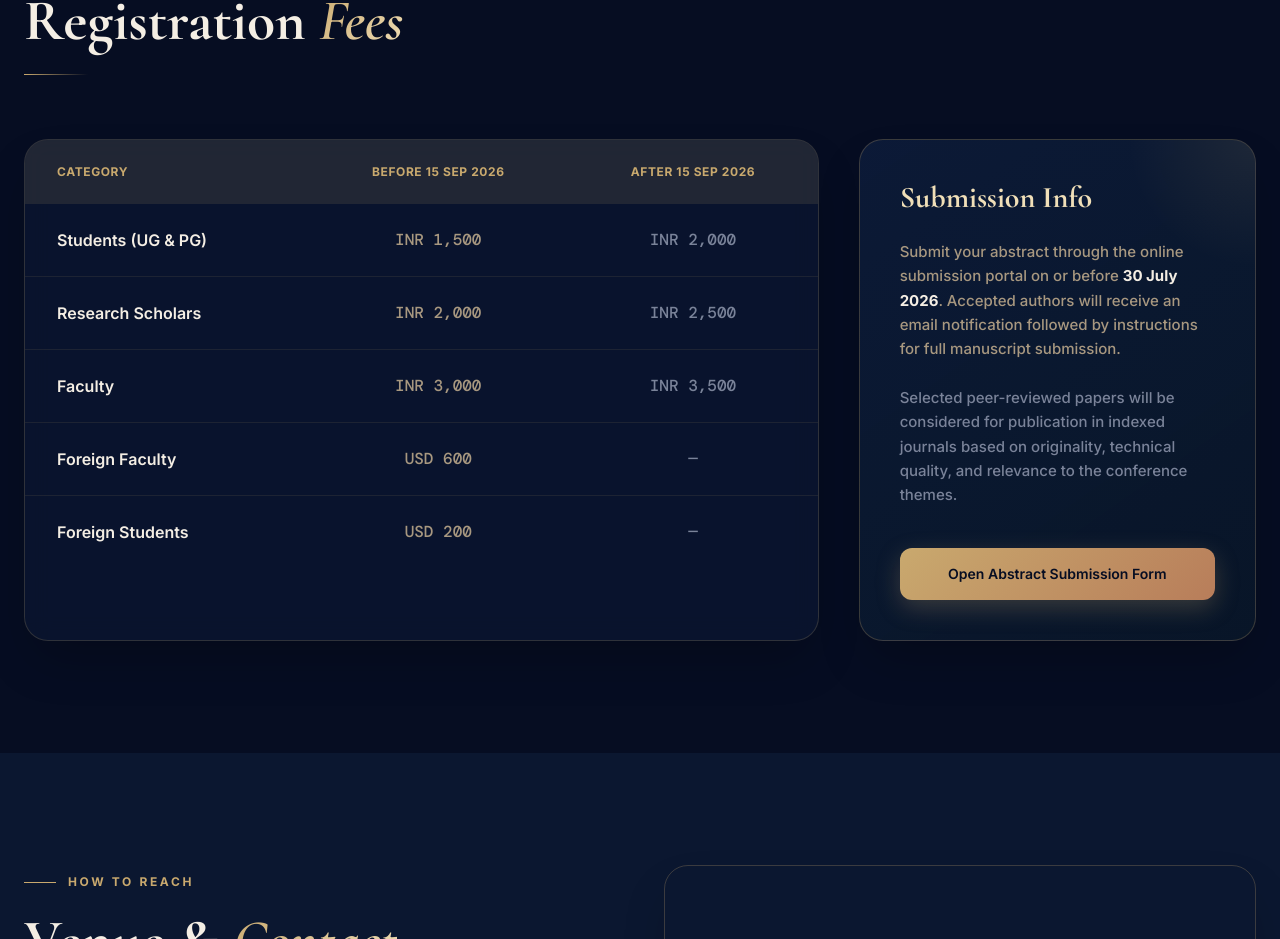
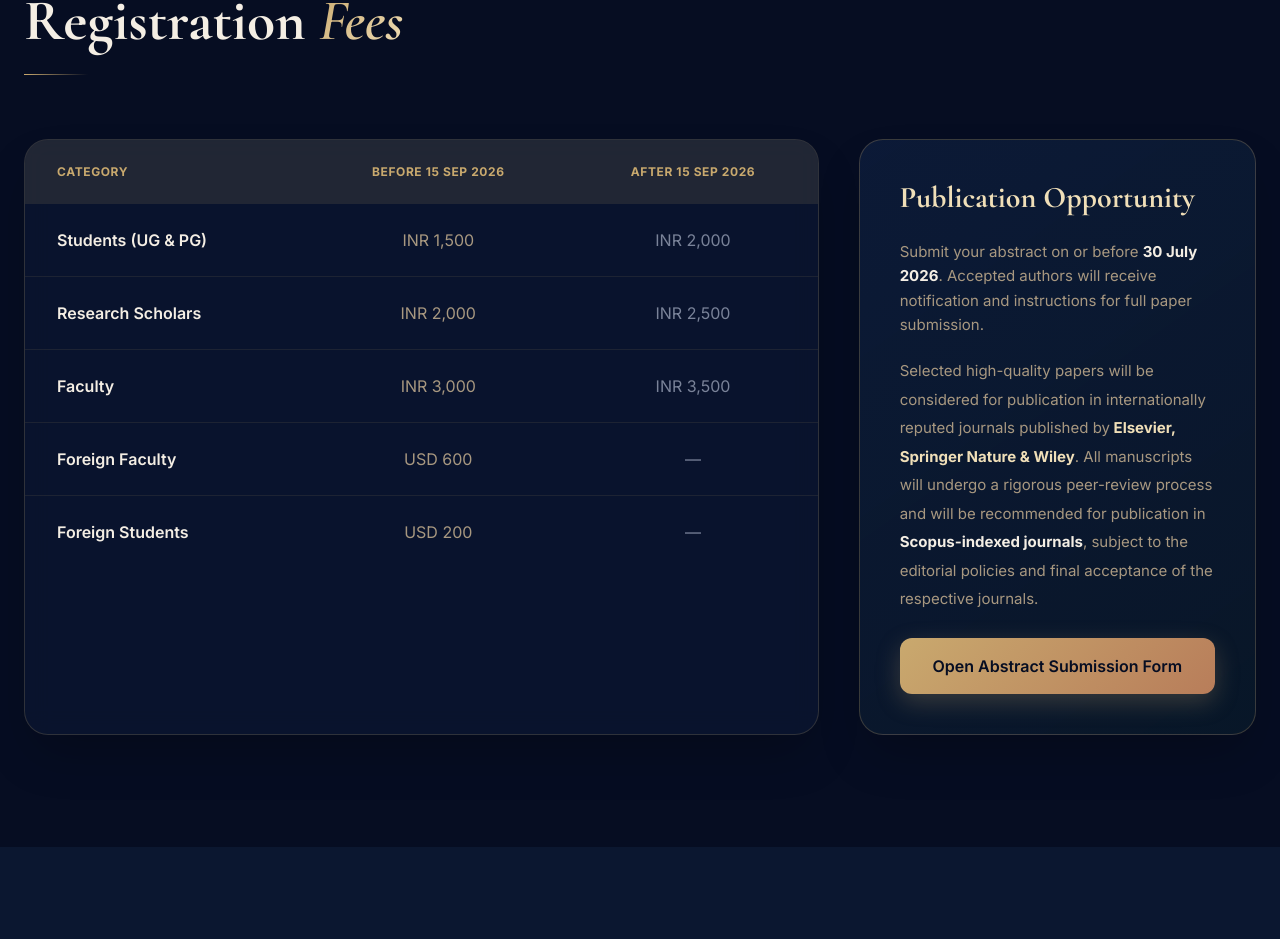
Before and after one commit to vkrm03/icabdai2026, a React (Vite) app: page / in a window 1280 px wide. Shown: the part 7614-8553 px from the top of the page. Built offline with nearby package versions, Linux system fonts and the light colour scheme; grey boxes are pictures that could not be loaded.

Commit message:
publising added

```diff
--- a/src/components/Registration.jsx
+++ b/src/components/Registration.jsx
@@ -6,6 +6,11 @@ const rows = [
   { category: "Foreign Students", early: "USD 200", late: "—" },
 ];
 
+const publishers = [
+  "Elsevier",
+  "Springer Nature",
+  "Wiley",
+];
 export default function Registration() {
   return (
     <section
@@ -14,7 +19,6 @@ export default function Registration() {
       style={{ background: "#060d22" }}
     >
       <div className="relative mx-auto max-w-7xl">
-        {/* Section Heading */}
         <div className="mb-16">
           <p
             className="inline-flex items-center gap-3 mb-4 text-xs font-bold uppercase tracking-[0.22em]"
@@ -23,11 +27,12 @@ export default function Registration() {
             <span className="h-px w-8" style={{ background: "#C9A96E" }} />
             Join Us
           </p>
+
           <h2
             className="font-bold leading-tight"
             style={{
               fontFamily: "'Cormorant Garamond', serif",
-              fontSize: "clamp(2.2rem, 5vw, 3.6rem)",
+              fontSize: "clamp(2.2rem,5vw,3.6rem)",
               color: "#F4EEE4",
             }}
           >
@@ -35,7 +40,7 @@ export default function Registration() {
             <span
               style={{
                 fontStyle: "italic",
-                background: "linear-gradient(135deg, #C9A96E, #F0DFB8)",
+                background: "linear-gradient(135deg,#C9A96E,#F0DFB8)",
                 WebkitBackgroundClip: "text",
                 WebkitTextFillColor: "transparent",
                 backgroundClip: "text",
@@ -44,14 +49,14 @@ export default function Registration() {
               Fees
             </span>
           </h2>
+
           <div
             className="mt-4 h-px w-16"
-            style={{ background: "linear-gradient(90deg, #C9A96E, transparent)" }}
+            style={{ background: "linear-gradient(90deg,#C9A96E,transparent)" }}
           />
         </div>
 
         <div className="grid gap-10 lg:grid-cols-[2fr_1fr]">
-          {/* Registration Table */}
           <div
             className="overflow-hidden rounded-3xl border backdrop-blur-md shadow-2xl"
             style={{
@@ -62,82 +67,83 @@ export default function Registration() {
             <table className="min-w-full border-collapse">
               <thead>
                 <tr style={{ background: "rgba(201,169,110,0.12)" }}>
-                  <th className="px-8 py-6 text-left text-xs font-bold uppercase tracking-wider" style={{ color: "#C9A96E", fontFamily: "'Inter', sans-serif" }}>
-                    Category
-                  </th>
-                  <th className="px-8 py-6 text-center text-xs font-bold uppercase tracking-wider" style={{ color: "#C9A96E", fontFamily: "'Inter', sans-serif" }}>
-                    Before 15 Sep 2026
-                  </th>
-                  <th className="px-8 py-6 text-center text-xs font-bold uppercase tracking-wider" style={{ color: "#C9A96E", fontFamily: "'Inter', sans-serif" }}>
-                    After 15 Sep 2026
-                  </th>
+                  <th className="px-8 py-6 text-left text-xs font-bold uppercase tracking-wider" style={{ color:"#C9A96E" }}>Category</th>
+                  <th className="px-8 py-6 text-center text-xs font-bold uppercase tracking-wider" style={{ color:"#C9A96E" }}>Before 15 Sep 2026</th>
+                  <th className="px-8 py-6 text-center text-xs font-bold uppercase tracking-wider" style={{ color:"#C9A96E" }}>After 15 Sep 2026</th>
                 </tr>
               </thead>
-
               <tbody>
-                {rows.map((row, index) => (
-                  <tr
-                    key={row.category}
-                    className="transition duration-300"
-                    style={{
-                      borderBottom: index !== rows.length - 1 ? "1px solid rgba(201,169,110,0.10)" : "none",
-                    }}
-                  >
-                    <td className="px-8 py-6 font-semibold" style={{ color: "#F4EEE4", fontFamily: "'Inter', sans-serif" }}>
-                      {row.category}
-                    </td>
-                    <td className="px-8 py-6 text-center font-medium" style={{ color: "#A89880", fontFamily: "'DM Mono', monospace" }}>
-                      {row.early}
-                    </td>
-                    <td className="px-8 py-6 text-center font-medium" style={{ color: "#7A8399", fontFamily: "'DM Mono', monospace" }}>
-                      {row.late}
-                    </td>
+                {rows.map((row,index)=>(
+                  <tr key={row.category} style={{borderBottom:index!==rows.length-1?"1px solid rgba(201,169,110,0.10)":"none"}}>
+                    <td className="px-8 py-6 font-semibold" style={{color:"#F4EEE4"}}>{row.category}</td>
+                    <td className="px-8 py-6 text-center" style={{color:"#A89880"}}>{row.early}</td>
+                    <td className="px-8 py-6 text-center" style={{color:"#7A8399"}}>{row.late}</td>
                   </tr>
                 ))}
               </tbody>
             </table>
           </div>
 
-          {/* Information Card */}
           <div
-            className="flex flex-col justify-between rounded-3xl border p-10 shadow-2xl relative overflow-hidden"
+            className="rounded-3xl border p-10 shadow-2xl"
             style={{
-              background: "linear-gradient(145deg, rgba(15,32,64,0.7) 0%, rgba(9,24,41,0.8) 100%)",
-              borderColor: "rgba(201,169,110,0.25)",
+              background:"linear-gradient(145deg, rgba(15,32,64,0.7), rgba(9,24,41,0.85))",
+              borderColor:"rgba(201,169,110,0.25)",
             }}
           >
-            <div className="absolute top-0 right-0 w-32 h-32 pointer-events-none opacity-20" style={{ background: "radial-gradient(circle at 100% 0, rgba(201,169,110,0.5), transparent 70%)" }} />
+            <h3
+              className="mb-6 text-3xl font-bold"
+              style={{
+                color:"#F0DFB8",
+                fontFamily:"'Cormorant Garamond', serif",
+              }}
+            >
+              Publication Opportunity
+            </h3>
 
-            <div className="relative z-10">
-              <h3
-                className="mb-6 text-3xl font-bold"
-                style={{ color: "#F0DFB8", fontFamily: "'Cormorant Garamond', serif" }}
-              >
-                Submission Info
-              </h3>
+            <p className="mb-5 leading-relaxed text-[15px]" style={{color:"#A89880"}}>
+              Submit your abstract on or before <strong style={{color:"#F4EEE4"}}>30 July 2026</strong>.
+              Accepted authors will receive notification and instructions for full paper submission.
+            </p>
 
-              <p className="leading-relaxed text-[15px] mb-6 font-medium" style={{ color: "#A89880", fontFamily: "'Inter', sans-serif" }}>
-                Submit your abstract through the online submission portal on or
-                before <strong style={{ color: "#F4EEE4", fontWeight: 700 }}>30 July 2026</strong>.
-                Accepted authors will receive an email notification followed by
-                instructions for full manuscript submission.
-              </p>
+            <p
+  className="mb-6 leading-relaxed text-[15px]"
+  style={{ color: "#A89880", lineHeight: "1.9" }}
+>
+  Selected high-quality papers will be considered for publication in
+  internationally reputed journals published by
+  <span
+    style={{
+      color: "#F0DFB8",
+      fontWeight: 700,
+    }}
+  >
+    {" "}
+    Elsevier, Springer Nature & Wiley
+  </span>
+  . All manuscripts will undergo a rigorous peer-review process and will
+  be recommended for publication in
+  <span
+    style={{
+      color: "#F4EEE4",
+      fontWeight: 700,
+    }}
+  >
+    {" "}
+    Scopus-indexed journals
+  </span>
+  , subject to the editorial policies and final acceptance of the
+  respective journals.
+</p>
 
-              <p className="leading-relaxed text-[15px] font-medium" style={{ color: "#7A8399", fontFamily: "'Inter', sans-serif" }}>
-                Selected peer-reviewed papers will be considered for publication
-                in indexed journals based on originality, technical quality, and
-                relevance to the conference themes.
-              </p>
-            </div>
 
             <a
               href="https://forms.gle/1J85yjLgUpsK4XpB7"
-              className="relative z-10 mt-10 inline-flex w-full items-center justify-center rounded-xl px-6 py-4 text-center font-semibold text-sm transition-all duration-300 hover:-translate-y-1"
+              className="inline-flex w-full items-center justify-center rounded-xl px-6 py-4 font-semibold transition-all duration-300 hover:-translate-y-1"
               style={{
-                background: "linear-gradient(135deg, #C9A96E 0%, #B87D5A 100%)",
-                color: "#060d22",
-                boxShadow: "0 8px 25px rgba(201,169,110,0.25)",
-                fontFamily: "'Inter', sans-serif",
+                background:"linear-gradient(135deg,#C9A96E,#B87D5A)",
+                color:"#060d22",
+                boxShadow:"0 8px 25px rgba(201,169,110,.25)",
               }}
             >
               Open Abstract Submission Form
```
